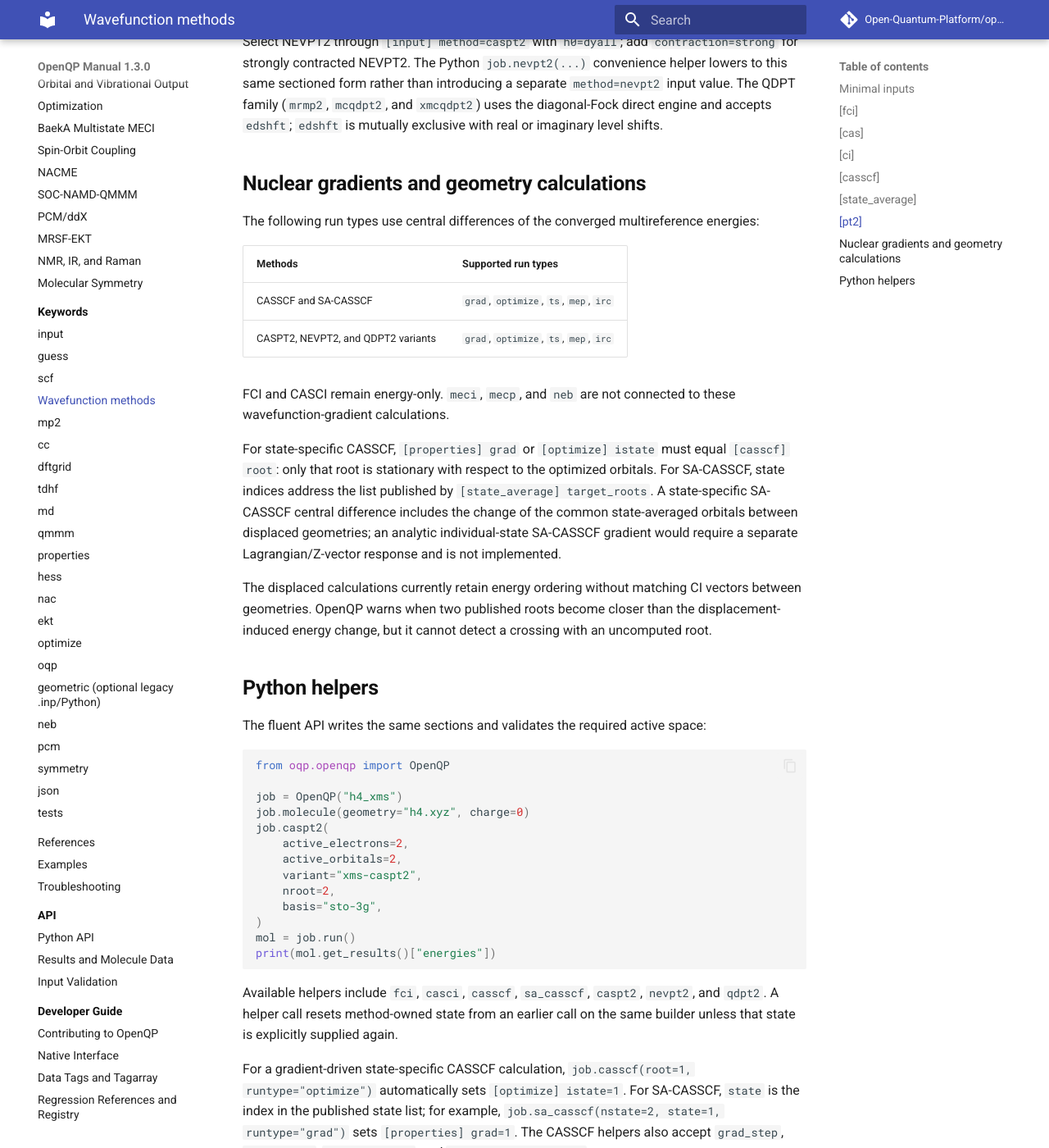
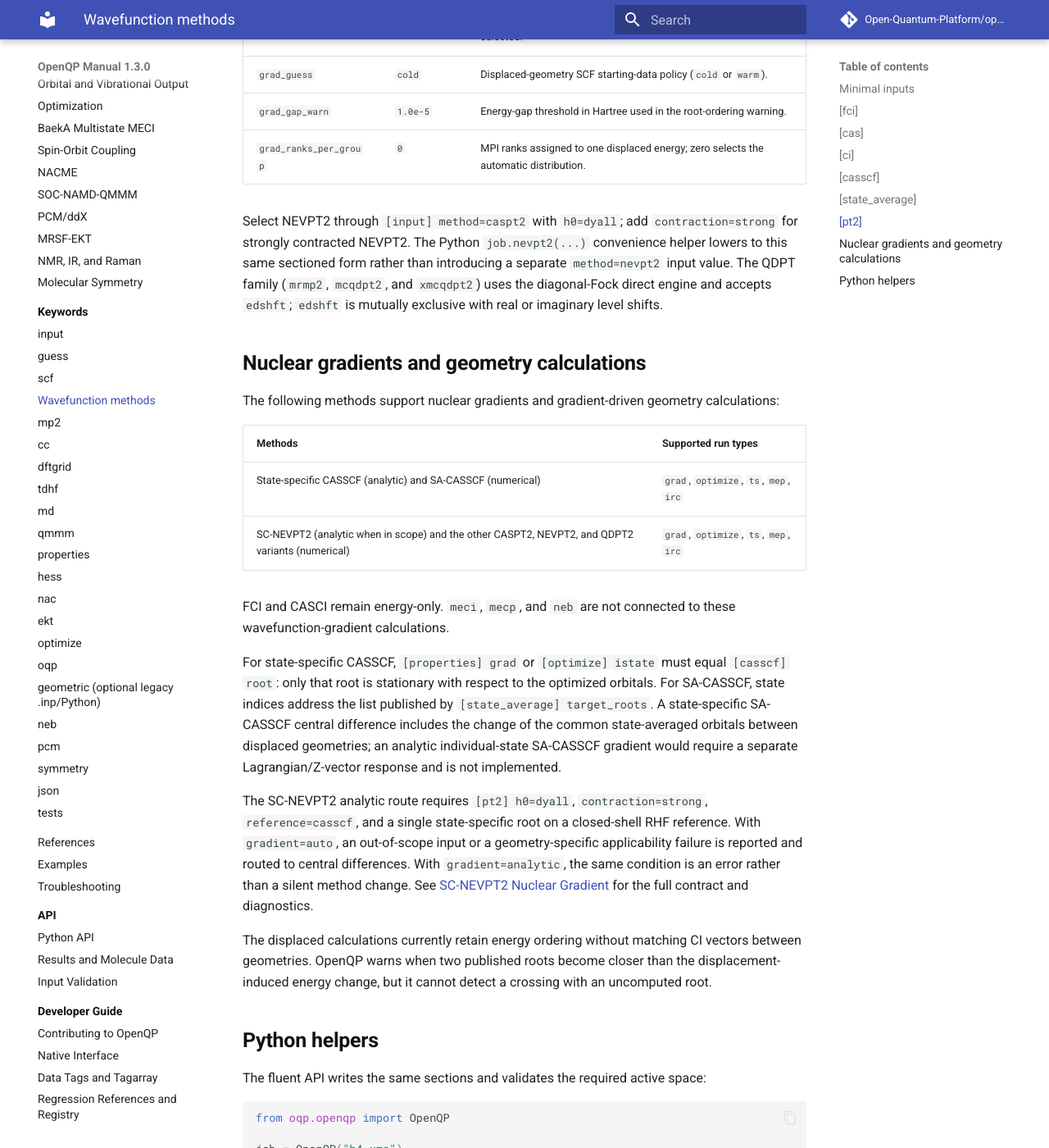
Before and after one commit to Open-Quantum-Platform/openqp-docs, an MkDocs documentation site: the page built from docs/keywords/wavefunction.md, in a window 1280 px wide and 1400 px high, scrolled down 7130 px. Shown: the whole window at 82% size. Built offline with MkDocs 1.6.1 and Material for MkDocs 9.7.7, drawn with Linux system fonts in a browser that asks for light colours; comment, search, counter and statistics services are not loaded; some of the changed text lies outside the part shown.

Commit message:
Document analytic SC-NEVPT2 gradients

```diff
--- a/docs/keywords/wavefunction.md
+++ b/docs/keywords/wavefunction.md
@@ -5,12 +5,14 @@ CASSCF, and second-order multireference perturbation methods. These workflows
 require an RHF reference: leave `[input] functional` empty and use
 `[scf] type=rhf` with `multiplicity=1`.
 
-All of them run `runtype=energy`. State-specific `method=casscf` uses an
-analytic nuclear gradient; SA-CASSCF, CASPT2, NEVPT2, and QDPT2 use Cartesian
-central differences of their converged total energies. These derivatives also
-support `optimize`, `ts`, `mep`, and `irc`. See
-[CASSCF Nuclear Gradient](../workflows/casscf-gradient.md). CASCI and FCI remain
-energy-only.
+All of them run `runtype=energy`. State-specific `method=casscf` and the
+single-state, strongly contracted NEVPT2 variant use analytic nuclear
+gradients. SA-CASSCF and the other PT2 variants use Cartesian central
+differences of their converged total energies. These derivatives also support
+`optimize`, `ts`, `mep`, and `irc`. See
+[CASSCF Nuclear Gradient](../workflows/casscf-gradient.md) and
+[SC-NEVPT2 Nuclear Gradient](../workflows/sc-nevpt2-gradient.md). CASCI and FCI
+remain energy-only.
 
 The method selects which sections are read:
 
@@ -223,12 +225,14 @@ response that is not implemented.
 | `contraction` | `uncontracted` | `uncontracted` or `strong` (SC-NEVPT2). |
 | `target_roots`, `nroot` | empty, `0` | PT2 target model space; zero inherits `[ci] nroot`. |
 | `ipea_shift`, `level_shift`, `imaginary_shift`, `edshft` | `0.0` | Denominator regularization controls. |
+| `frozen` | `auto` | PT2 frozen core: freeze the standard deep-core orbitals automatically, use `0` to correlate all inactive orbitals, or give an explicit count. |
 | `engine` | `auto` | Automatic, direct/Fortran, or dense QDPT engine. |
 | `nproc` | `0` | Worker count; zero selects the automatic value. |
 | `max_terms` | `30000000` | Direct-engine streamed-term limit. |
 | `max_memory` | `2048` | PT2 memory ceiling in MiB, combined with the tighter `[cas]` ceiling. |
 | `semi_canonical` | `true` | Semicanonicalize the reference orbitals. |
-| `grad_step` | `1.0e-3` | Central-difference half-step in Bohr for a nuclear gradient. |
+| `gradient` | `auto` | `auto` selects the analytic derivative when the calculation is in the SC-NEVPT2 analytic scope and central differences otherwise; `analytic` requires that scope; `numerical` forces central differences. |
+| `grad_step` | `1.0e-3` | Central-difference half-step in Bohr when the numerical route is selected. |
 | `grad_guess` | `cold` | Displaced-geometry SCF starting-data policy (`cold` or `warm`). |
 | `grad_gap_warn` | `1.0e-5` | Energy-gap threshold in Hartree used in the root-ordering warning. |
 | `grad_ranks_per_group` | `0` | MPI ranks assigned to one displaced energy; zero selects the automatic distribution. |
@@ -243,13 +247,13 @@ imaginary level shifts.
 
 ## Nuclear gradients and geometry calculations
 
-The following run types use central differences of the converged
-multireference energies:
+The following methods support nuclear gradients and gradient-driven geometry
+calculations:
 
 | Methods | Supported run types |
 | --- | --- |
-| CASSCF and SA-CASSCF | `grad`, `optimize`, `ts`, `mep`, `irc` |
-| CASPT2, NEVPT2, and QDPT2 variants | `grad`, `optimize`, `ts`, `mep`, `irc` |
+| State-specific CASSCF (analytic) and SA-CASSCF (numerical) | `grad`, `optimize`, `ts`, `mep`, `irc` |
+| SC-NEVPT2 (analytic when in scope) and the other CASPT2, NEVPT2, and QDPT2 variants (numerical) | `grad`, `optimize`, `ts`, `mep`, `irc` |
 
 FCI and CASCI remain energy-only. `meci`, `mecp`, and `neb` are not connected
 to these wavefunction-gradient calculations.
@@ -261,6 +265,15 @@ optimized orbitals. For SA-CASSCF, state indices address the list published by
 includes the change of the common state-averaged orbitals between displaced
 geometries; an analytic individual-state SA-CASSCF gradient would require a
 separate Lagrangian/Z-vector response and is not implemented.
+
+The SC-NEVPT2 analytic route requires `[pt2] h0=dyall`,
+`contraction=strong`, `reference=casscf`, and a single state-specific root on a
+closed-shell RHF reference. With `gradient=auto`, an out-of-scope input or a
+geometry-specific applicability failure is reported and routed to central
+differences. With `gradient=analytic`, the same condition is an error rather
+than a silent method change. See
+[SC-NEVPT2 Nuclear Gradient](../workflows/sc-nevpt2-gradient.md) for the full
+contract and diagnostics.
 
 The displaced calculations currently retain energy ordering without matching
 CI vectors between geometries. OpenQP warns when two published roots become
--- a/mkdocs.yml
+++ b/mkdocs.yml
@@ -46,6 +46,7 @@ nav:
       - MP2: workflows/mp2.md
       - Coupled Cluster: workflows/coupled-cluster.md
       - CASSCF Nuclear Gradient: workflows/casscf-gradient.md
+      - SC-NEVPT2 Nuclear Gradient: workflows/sc-nevpt2-gradient.md
       - TDDFT and TDHF: workflows/tddft.md
       - SF-TDDFT: workflows/sf-tddft.md
       - MRSF-TDDFT: workflows/mrsf-tddft.md
```
Also changed, not shown: docs/capabilities.md (+7 -6 lines), docs/index.md (+1 -0 lines), docs/workflows/sc-nevpt2-gradient.md (added, +164 -0 lines).
